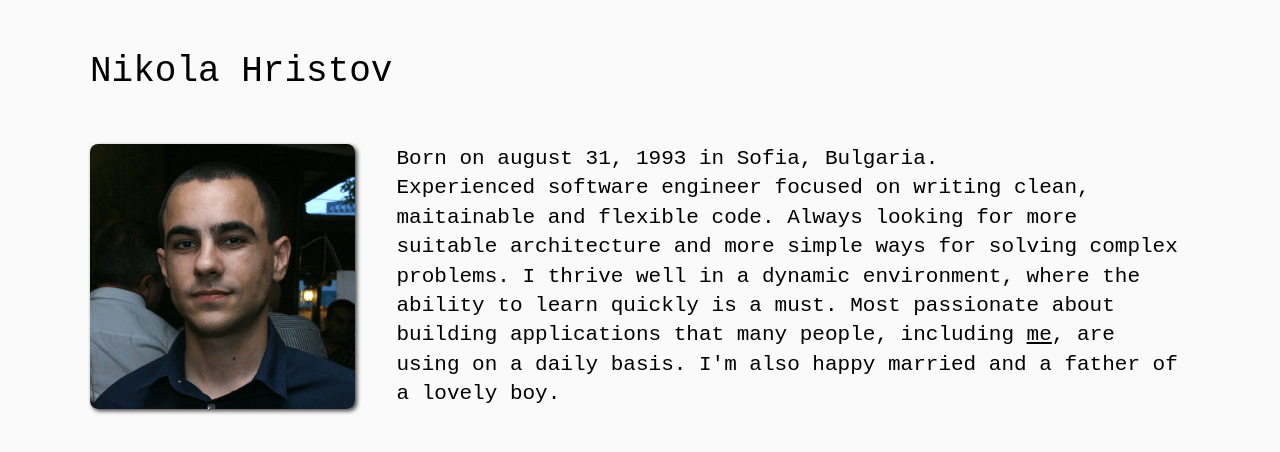
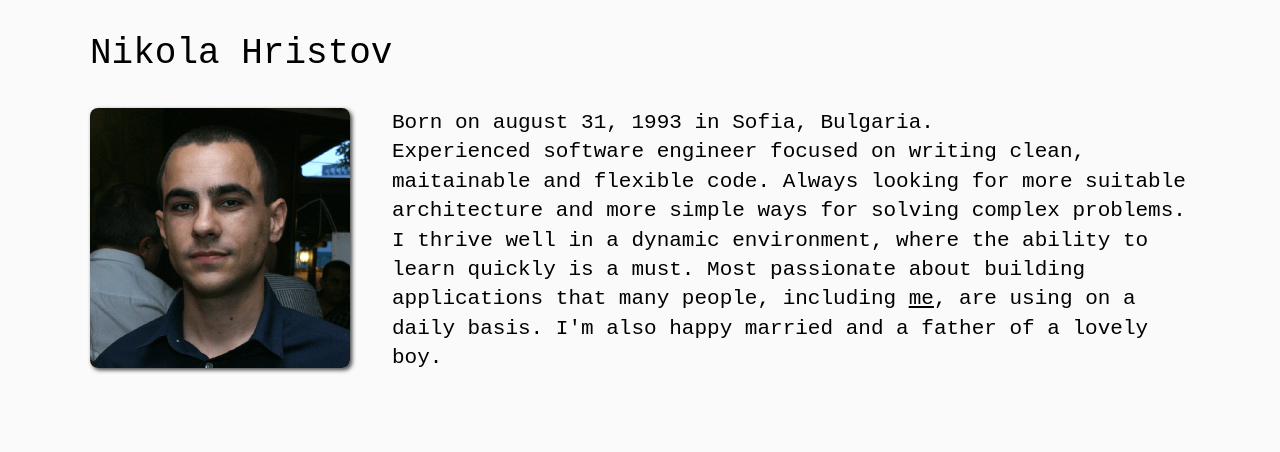
Before and after one commit to NikolaBorislavovHristov/CV, a plain HTML site: page index.html in a window 1280 px wide. Drawn offline with Linux system fonts and the light colour scheme.

Commit message:
about section refactored

```diff
--- a/index.html
+++ b/index.html
@@ -31,7 +31,7 @@
 
         .name {
             font-size: 3em;
-            line-height: 4em;
+            line-height: 3em;
             font-weight: normal;
         }
 
@@ -41,19 +41,15 @@
             align-items: flex-start;
         }
 
-        .profile-picture-container {
-            flex: 1;
-        }
-
         .profile-picture {
-            width: 100%;
-            height: 100%;
+            width: 260px;
+            height: 260px;
             border-radius: 8px;
             box-shadow: 2px 2px 4px 0px rgba(0, 0, 0, 0.75);
         }
 
         .about-label {
-            flex: 3;
+            flex: 1;
             font-size: 21px;
             line-height: 1.4em;
             padding-left: 2em;
@@ -65,10 +61,8 @@
     <div class="root-container">
         <h1 class="name">Nikola Hristov</h1>
         <section class="about-section">
-            <div class="profile-picture-container">
-                <img class="profile-picture" src="profile.png" />
-            </div>
-            <div class="about-label">
+            <img class="profile-picture" src="profile.png" />
+            <p class="about-label">
                 Born on august 31, 1993 in Sofia, Bulgaria.
                 <br />
                 Experienced software engineer focused on writing clean, maitainable and flexible code.
@@ -76,7 +70,7 @@
                 I thrive well in a dynamic environment, where the ability to learn quickly is a must.
                 Most passionate about building applications that many people, including <u>me</u>, are using on a daily basis.
                 I'm also happy married and a father of a lovely boy.
-            </div>
+            </p>
         </section>
         <!-- github
         linkedin
```
